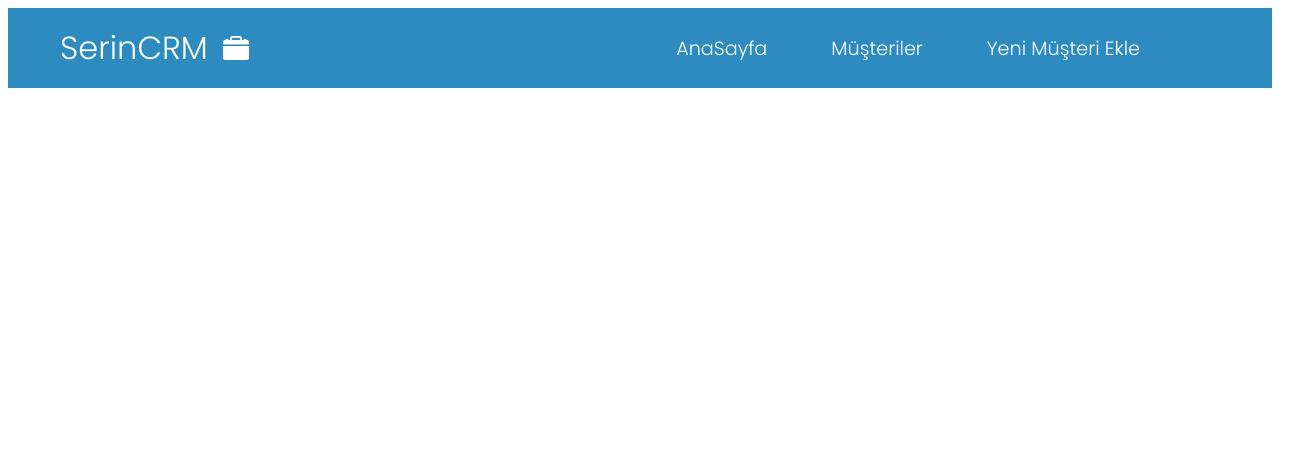
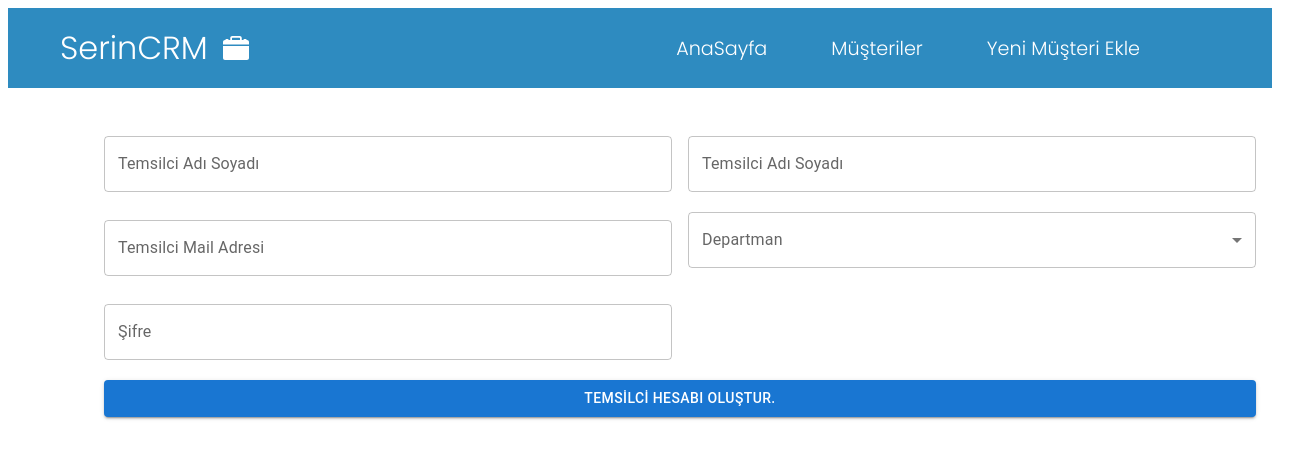
Before and after one commit to erklyn/CrmFrontEnd, a React (Create React App) app: page /register in a window 1280 px wide. Shown: the top 458 px of the page, 1312 px wide, since content can reach past the window. Built offline with nearby package versions, Linux system fonts and the light colour scheme.

Commit message:
Visual Improvments

```diff
--- a/src/App.css
+++ b/src/App.css
@@ -30,6 +30,9 @@
     cursor: pointer;
     transition: 0.3s all ease-out;
 }
+.musteri-bar{
+  text-decoration: none;
+}
 .musteri-h3{
   font-weight: bold;
 }
--- a/src/App.js
+++ b/src/App.js
@@ -4,19 +4,26 @@ import NewCustomerPage from './Views/NewCustomerPage';
 import Customers from './Views/Customers';
 import CustomerPage from './Views/CustomerPage';
 import Header from './Models/UIWrappers/Header';
-import Departman from './Views/Departman';
 import PropositionPage from './Views/PropositionPage';
 import CreatePropositionPage from './Views/CreatePropositionPage';
 import LoginPage from './Views/LoginPage';
+import CreateMeeting from './Views/CreateMeeting';
+import CreateUser from './Views/CreateUser';
+
+
+
+
 
 function App() {
   return (
     <div>
       <Header/>
       <Routes>
-      <Route path="musteriler" element={<LoginPage />}/>
+      <Route path="login" element={<LoginPage />}/>
+      <Route path="register" element={<CreateUser />}/>
+      <Route path="musteriler" element={<Customers />}/>
       <Route path="musteriler/yeni-teklif/:temsilciID/:musteriID" element={<CreatePropositionPage />}/>
-      <Route path="departman/:departman" element={<Departman />}/>
+      <Route path="musteriler/yeni-görüsme/:temsilciID/:musteriID" element={<CreateMeeting />}/>
       <Route path='musteriler/:id' element={<CustomerPage />} />
       <Route path="yeni-musteri" element={<NewCustomerPage />} />
       <Route path="musteri/teklif/:id" element={<PropositionPage />} />
--- a/src/Models/Data/departman.json
+++ b/src/Models/Data/departman.json
@@ -1,4 +1,8 @@
 {
     "ic-satis" : "İç Satış",
-    "dis-satis" : "Dış Satış"
+    "dis-satis" : "Dış Satış",
+    "pazarlama": "Pazarlama",
+    "satın-alma": "Satın Alma",
+    "muhasebe" : "Muhasebe"
+
 }
--- a/src/Models/UIWrappers/Header/index.js
+++ b/src/Models/UIWrappers/Header/index.js
@@ -1,4 +1,4 @@
-import React ,{useState}from 'react';
+import React from 'react';
 import { Link } from 'react-router-dom';
 import * as Icons from "react-icons/io";
 import './header.css';
--- a/src/Models/UIWrappers/Textfield/index.js
+++ b/src/Models/UIWrappers/Textfield/index.js
@@ -12,7 +12,8 @@ const TextFieldWrapper = ({
           ...field,
           ...otherProps,
           fullWidth: true,
-          variants: 'outlined'
+          variants: 'outlined' ,
+          margin: 'dense'
 
      };
      if (meta && meta.touched && meta.error){
--- a/src/Views/CreateUser.js
+++ b/src/Views/CreateUser.js
@@ -0,0 +1,91 @@
+import React from 'react'
+import { Formik , Form } from 'formik';
+import * as Yup from 'yup';
+import {
+  Grid , Container
+
+} from '@mui/material';
+import Axios from 'axios';
+import Textfield from '../Models/UIWrappers/Textfield';
+import Button from '../Models/UIWrappers/Button';
+import Select from '../Models/UIWrappers/Select';
+import departmans from '../Models/Data/departman.json';
+
+
+const INITIAL_FORM_STATE ={
+    email: '',
+    password:'',
+    name:'',
+    departman:'',
+    surname:''
+};
+
+
+export default function CreateUser() {
+    return (
+
+        <Grid container
+            margin = {5}
+
+
+        >
+            <Grid item xs={12}>
+        <Container>
+            <Formik initialValues ={{
+                ...INITIAL_FORM_STATE,
+
+              }}
+
+              onSubmit={ (values) =>{
+
+                Axios.post("http://localhost:3001/register",{values}).then((response)=>{
+                  console.log(response);
+                });
+
+              }}>
+                <Form>
+                    <Grid container spacing = {2}>
+                        <Grid item xs={6}>
+                            <Textfield
+                            name='name'
+                            label='Temsilci Adı Soyadı
+                            '/>
+                        </Grid>
+                        <Grid item xs={6}>
+                            <Textfield
+                            name='surname'
+                            label='Temsilci Adı Soyadı
+                            '/>
+                        </Grid>
+                        <Grid item xs={6}>
+                            <Textfield
+                            name='email'
+                            label='Temsilci Mail Adresi
+                            '/>
+                        </Grid>
+                        <Grid item xs={6}>
+                            <Select
+                            name='departman'
+                            label='Departman'
+                            options={departmans}
+                            />
+                        </Grid>
+                        <Grid item xs={6}>
+                            <Textfield
+                            name='password'
+                            label='Şifre'
+                            />
+                        </Grid>
+                    <Grid item xs={12}>
+                        <Button>
+                            Temsilci Hesabı oluştur.
+                        </Button>
+                    </Grid>
+                  </Grid>
+                </Form>
+             </Formik>
+            </Container>
+        </Grid>
+     </Grid>
+    )
+}
--- a/src/Views/CustomerPage.js
+++ b/src/Views/CustomerPage.js
@@ -17,7 +17,7 @@ export default function CustomerPage() {
     const [temsilciID , setTemsilciID] = useState(0);
 
     let params = useParams();
-    const path = '/musteri-duzenle/'+params.id;
+
     function getDate(gorusmeDa) {
          let date = new Date(gorusmeDa);
          let year = date.getFullYear();
@@ -66,12 +66,7 @@ export default function CustomerPage() {
                 marginTop={1}
                 spacing={1}
                 direction="row">
-                   <Grid item xs={12} md={12}>
 
-                   <Link to={path} className='musteri-link'>Müşteri Düzenle</Link>
-
-
-                  </Grid>
                  <Grid item xs={12} md={6} lg={3}>
                    <Paper elevation={2} variant='outlined'>
                       <Typography align='center' variant='h5'>
@@ -246,9 +241,15 @@ export default function CustomerPage() {
                     direction="row"
                     justifyContent="center"
                     alignItems="center"
+                    spacing={2}
                     >
 
                         <Grid item xs={12}>
+
+                        <Link
+                         className='musteri-bar'
+                         to={'/musteri/teklif/'+teklif.id}
+                        >
                         <div className='musteri-inside'>
                         <Typography>Teklif Tarihi:</Typography>
                         <h3 className='musteri-h3'>{getDate(teklif.teklifTarih)}</h3>
@@ -258,9 +259,11 @@ export default function CustomerPage() {
                         <h3 className='musteri-h3'>{teklif.aracTipi}</h3>
                         <Typography>Teklif Birim Fiyatı:</Typography>
                         <h3 className='musteri-h3'>{teklif.birimFiyati}</h3>
-                        <Link className='musteri-link' to={'/musteri/teklif/'+teklif.id}> Teklif Detayı </Link>
+
                         </div>
-                        </Grid>
+
+                       </Link>
+                      </Grid>
 
 
                     </Grid>
--- a/src/Views/Customers.js
+++ b/src/Views/Customers.js
@@ -15,7 +15,7 @@ import searchparams from '../Models/Data/search-params.json';
 
 export default function Customers() {
     const [musteriler , setMusteriler] = useState([]);
-    const [apiPath , setApiPath] = useState('http://localhost:3001/api/get');
+    const apiPath  = 'http://localhost:3001/api/get';
     const INITIAL_FORM_STATE = {
         searchParameter: '',
         searchValue:'',
@@ -57,7 +57,7 @@ export default function Customers() {
                     <Form>
                         <Grid container
                         marginTop={1}
-                        spacing={1}
+                        spacing={2}
                         direction="row"
                         justifyContent="center"
                         alignItems="center"
@@ -96,6 +96,10 @@ export default function Customers() {
                     >
 
                         <Grid item xs={12}>
+                        <Link
+                            to={`/musteriler/${musteri.id}`}
+                            key={musteri.id}
+                            className ='musteri-bar'>
                         <div className='musteri-inside'>
                         <Typography>Firma:</Typography>
                         <h3 className='musteri-h3'>{musteri.firmaAdi}</h3>
@@ -103,14 +107,10 @@ export default function Customers() {
                         <h3 className='musteri-h3'>{musteri.firmaSehir}</h3>
                         <Typography>Araç Tipi:</Typography>
                         <h3 className='musteri-h3'>{musteri.firmaAractipi}</h3>
-                        <Link
-                            to={`/musteriler/${musteri.id}`}
-                            key={musteri.id}
-                            className ='musteri-link'>
 
-                            MüşteriDetayı
+
+                        </div>
                         </Link>
-                        </div>
                         </Grid>
 
 
--- a/src/Views/LoginPage.js
+++ b/src/Views/LoginPage.js
@@ -2,27 +2,33 @@ import React from 'react'
 import { Formik , Form } from 'formik';
 import * as Yup from 'yup';
 import {
-  Grid
+  Grid , Container
 
 } from '@mui/material';
 import Axios from 'axios';
 import Textfield from '../Models/UIWrappers/Textfield';
 import Button from '../Models/UIWrappers/Button';
 
+
+
 const INITIAL_FORM_STATE ={
-    username: '',
+    email: '',
     password:'',
 };
 
 export default function LoginPage() {
     return (
         <Grid container
+
                 direction='column'
-                justifyContent ='center'
-                marginTop={2}
+                justifyContent ='flex-end'
+                alignItems = 'center'
+
+                margin = {5}
+
 
         >
-
+            <Container >
             <Formik initialValues ={{
                 ...INITIAL_FORM_STATE,
 
@@ -30,34 +36,37 @@ export default function LoginPage() {
 
               onSubmit={ (values) =>{
 
-                Axios.post("http://localhost:3001/login",{values}).then(()=>{
 
-                });
 
               }}>
                 <Form>
-            <Grid item xs={6}>
+                    <Grid container direction = 'column' spacing = {2} >
+                    <Grid item xs={8}>
                         <Textfield
-                name='username'
-                label='Kullanıcı Adı
+                        name='email'
+                        label='Kullanıcı Mail Adresi
                         '/>
                     </Grid>
-            <Grid item xs={6}>
+
+                    <Grid item xs={8}>
                     <Textfield
+
                         name='password'
                         label='Şifre'
                         type='password'
                         />
                     </Grid>
+
                     <Grid item xs={6}>
                         <Button>
                             Giriş
                         </Button>
                     </Grid>
+                   </Grid>
                 </Form>
             </Formik>
 
-
+            </Container>
         </Grid>
     )
 }
--- a/src/Views/NewCustomerPage.js
+++ b/src/Views/NewCustomerPage.js
@@ -55,7 +55,7 @@ const FORM_VALIDATION = Yup.object().shape({
 
 export default function NewCustomerPage() {
     return (
-        <Grid container marginTop={1}>
+        <Grid container marginTop={2}>
 
       <Grid item xs={12}>
         <Container>
```
Also changed, not shown: src/Views/MusteriDuzenle.js (deleted, +0 -9 lines), src/Views/PropositionPage.js (+22 -15 lines). Lines whose indentation alone changed are shown as unchanged.
